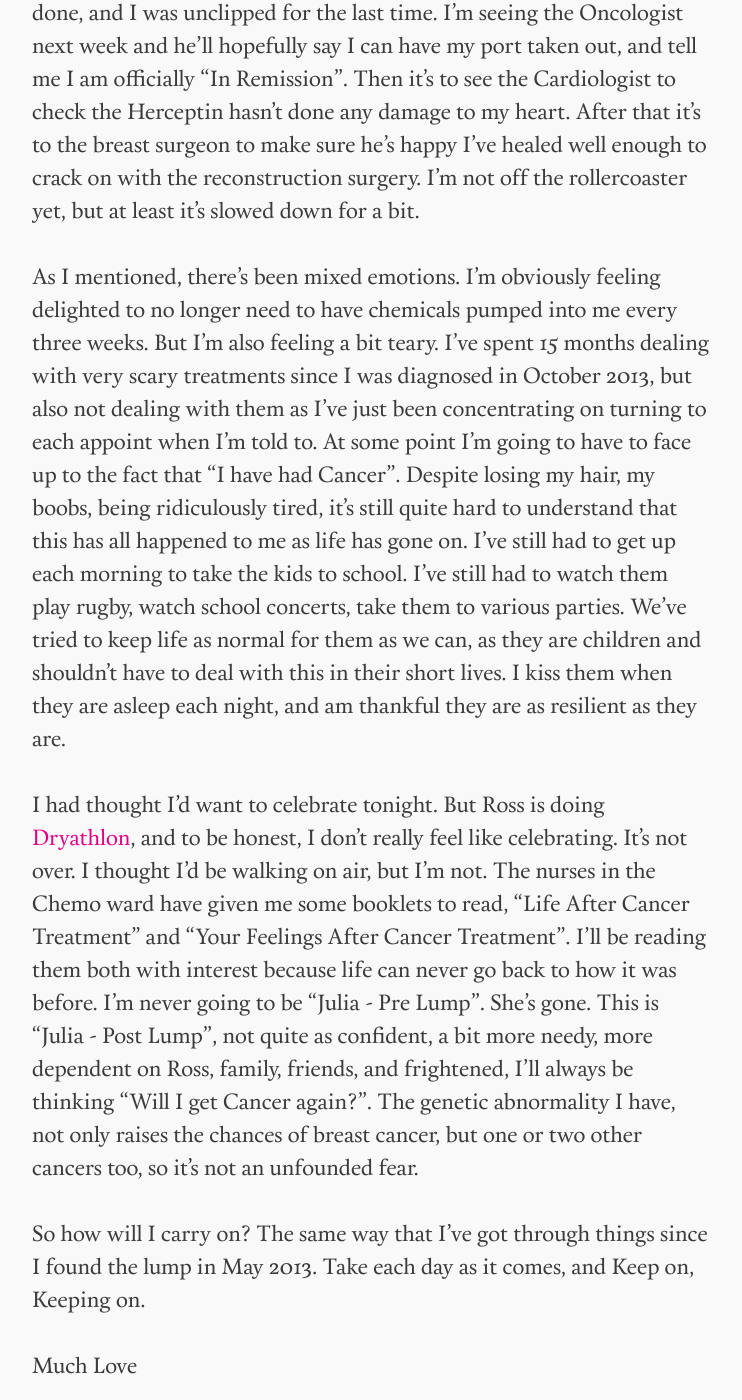
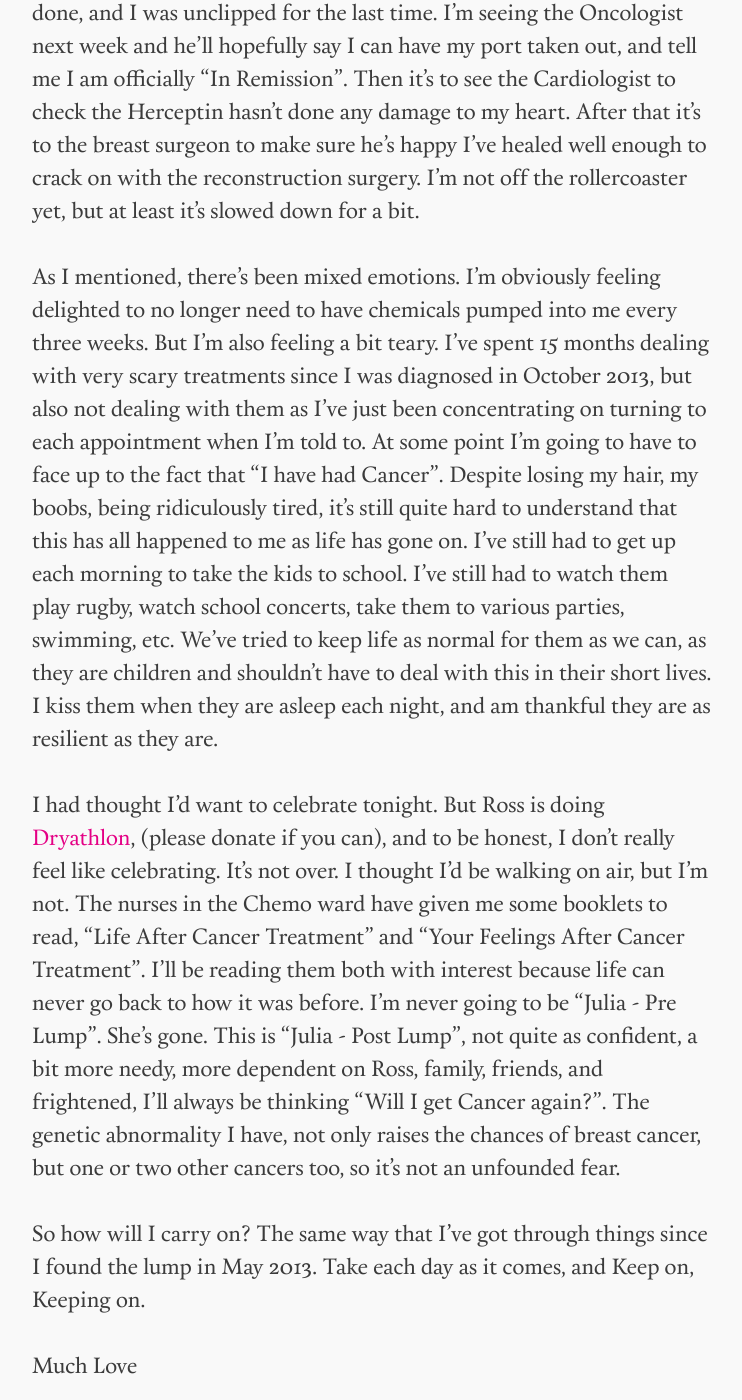
Before and after one commit to rozza/biglump, a Jekyll site: the page built from _posts/2015-01-08-big-day.md, in a window 1280 px wide and 1400 px high, scrolled down 1071 px. Shown: the whole window, without its empty margins (268-1010 px from the left). Built offline with Jekyll 4.4.1, drawn with Linux system fonts in a browser that asks for light colours; comment, search, counter and statistics services are not loaded.

Commit message:
Typo changes

```diff
--- a/_posts/2015-01-08-big-day.md
+++ b/_posts/2015-01-08-big-day.md
@@ -17,9 +17,9 @@
 
 Forty minutes later, the Herceptin was in, the saline flush had been done, and I was unclipped for the last time.  I'm seeing the Oncologist next week and he'll hopefully say I can have my port taken out, and tell me I am officially "In Remission".  Then it's to see the Cardiologist to check the Herceptin hasn't done any damage to my heart.  After that it's to the breast surgeon to make sure he's happy I've healed well enough to crack on with the reconstruction surgery.  I'm not off the rollercoaster yet, but at least it's slowed down for a bit.
 
-As I mentioned, there's been mixed emotions.  I'm obviously feeling delighted to no longer need to have chemicals pumped into me every three weeks.  But I'm also feeling a bit teary.  I've spent 15 months dealing with very scary treatments since I was diagnosed in October 2013, but also not dealing with them as I've just been concentrating on turning to each appoint when I'm told to.  At some point I'm going to have to face up to the fact that "I have had Cancer".  Despite losing my hair, my boobs, being ridiculously tired, it's still quite hard to understand that this has all happened to me as life has gone on.  I've still had to get up each morning to take the kids to school.  I've still had to watch them play rugby, watch school concerts, take them to various parties.  We've tried to keep life as normal for them as we can, as they are children and shouldn't have to deal with this in their short lives.  I kiss them when they are asleep each night, and am thankful they are as resilient as they are.
+As I mentioned, there's been mixed emotions.  I'm obviously feeling delighted to no longer need to have chemicals pumped into me every three weeks.  But I'm also feeling a bit teary.  I've spent 15 months dealing with very scary treatments since I was diagnosed in October 2013, but also not dealing with them as I've just been concentrating on turning to each appointment when I'm told to.  At some point I'm going to have to face up to the fact that "I have had Cancer".  Despite losing my hair, my boobs, being ridiculously tired, it's still quite hard to understand that this has all happened to me as life has gone on.  I've still had to get up each morning to take the kids to school.  I've still had to watch them play rugby, watch school concerts, take them to various parties, swimming, etc.  We've tried to keep life as normal for them as we can, as they are children and shouldn't have to deal with this in their short lives.  I kiss them when they are asleep each night, and am thankful they are as resilient as they are.
 
-I had thought I'd want to celebrate tonight.  But Ross is doing [Dryathlon](https://www.justgiving.com/Ross-dryathlete2015/),   and to be honest, I don't really feel like celebrating.  It's not over.  I thought I'd be walking on air, but I'm not.  The nurses in the Chemo ward have given me some booklets to read, "Life After Cancer Treatment" and "Your Feelings After Cancer Treatment".  I'll be reading them both with interest because life can never go back to how it was before.  I'm never going to be "Julia - Pre Lump".  She's gone.  This is "Julia - Post Lump", not quite as confident, a bit more needy, more dependent on Ross, family, friends, and frightened,  I'll always be thinking "Will I get Cancer again?".  The genetic abnormality I have, not only raises the chances of breast cancer, but one or two other cancers too, so it's not an unfounded fear.
+I had thought I'd want to celebrate tonight.  But Ross is doing [Dryathlon](https://www.justgiving.com/Ross-dryathlete2015/),  (please donate if you can), and to be honest, I don't really feel like celebrating.  It's not over.  I thought I'd be walking on air, but I'm not.  The nurses in the Chemo ward have given me some booklets to read, "Life After Cancer Treatment" and "Your Feelings After Cancer Treatment".  I'll be reading them both with interest because life can never go back to how it was before.  I'm never going to be "Julia - Pre Lump".  She's gone.  This is "Julia - Post Lump", not quite as confident, a bit more needy, more dependent on Ross, family, friends, and frightened,  I'll always be thinking "Will I get Cancer again?".  The genetic abnormality I have, not only raises the chances of breast cancer, but one or two other cancers too, so it's not an unfounded fear.
 
 So how will I carry on?  The same way that I've got through things since I found the lump in May 2013.  Take each day as it comes, and Keep on, Keeping on.
 
```
